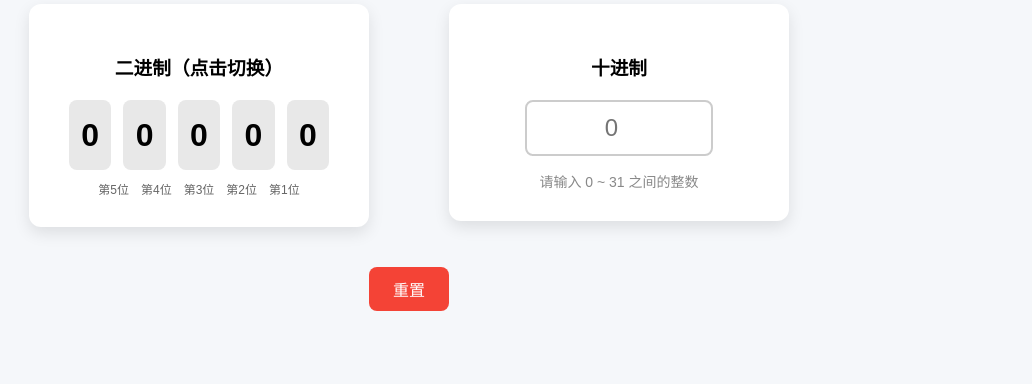
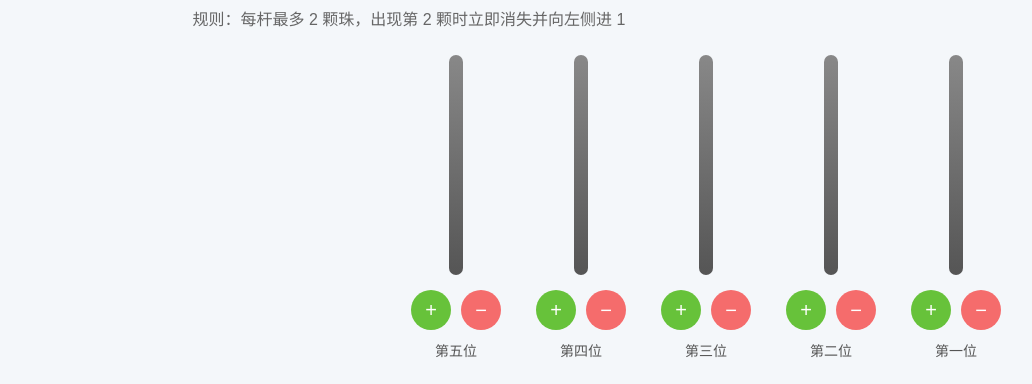
Before and after one commit to shuruihuang56-pixel/shuruihuang56-pixel.github.io, a plain HTML site: page index.html in a window 1280 px wide. Shown: the part 129-513 px from the top of the page, without its empty margins (231-1263 px from the left). Drawn offline with Linux system fonts and the light colour scheme.

Commit message:
Add files via upload

```diff
--- a/index.html
+++ b/index.html
@@ -2,103 +2,99 @@
 <html lang="zh-CN">
 <head>
 <meta charset="UTF-8">
-<title>二进制 ↔ 十进制互转</title>
+<title>二进制拨珠计数器（满二进一）</title>
 <style>
     body {
         font-family: "Microsoft YaHei", sans-serif;
-        background: #f5f7fa;
+        background: #f4f7fa;
         text-align: center;
-        padding-top: 40px;
+        padding: 40px;
     }
 
-    h2 {
+    h1 {
+        margin-bottom: 20px;
+    }
+
+    .rule {
+        margin-bottom: 25px;
+        color: #666;
+        font-size: 16px;
+    }
+
+    .abacus {
+        display: flex;
+        justify-content: flex-end; /* ✅ 第一位在最右 */
+        gap: 35px;
         margin-bottom: 30px;
     }
 
-    .container {
+    .rod {
         display: flex;
-        justify-content: center;
-        gap: 80px;
-        align-items: flex-start;
+        flex-direction: column;
+        align-items: center;
     }
 
-    .panel {
-        background: white;
-        padding: 30px 40px;
-        border-radius: 12px;
-        box-shadow: 0 6px 16px rgba(0,0,0,.1);
-        width: 260px;
+    .pole {
+        width: 14px;
+        height: 220px;
+        background: linear-gradient(#888, #555);
+        border-radius: 8px;
+        position: relative;
     }
 
-    .panel h3 {
-        margin-bottom: 20px;
-    }
-
-    /* 二进制位 */
-    .bits {
-        display: flex;
-        justify-content: center;
-        gap: 12px;
-    }
-
-    .bit {
+    .bead {
         width: 50px;
-        height: 70px;
-        background: #e8e8e8;
-        border-radius: 8px;
-        font-size: 32px;
-        font-weight: bold;
-        line-height: 70px;
-        cursor: pointer;
-        user-select: none;
-        transition: all 0.2s ease;
-    }
-
-    .bit.active {
-        background: #4a90e2;
-        color: white;
-    }
-
-    .labels {
-        display: flex;
-        justify-content: center;
-        gap: 12px;
-        margin-top: 10px;
-        font-size: 12px;
-        color: #666;
-    }
-
-    /* 十进制输入 */
-    .decimal-input {
-        width: 160px;
-        padding: 12px;
-        font-size: 24px;
-        text-align: center;
-        border-radius: 8px;
-        border: 2px solid #ccc;
-    }
-
-    .decimal-input:focus {
-        outline: none;
-        border-color: #4a90e2;
-    }
-
-    .hint {
-        margin-top: 15px;
-        font-size: 14px;
-        color: #888;
+        height: 50px;
+        background: #67c23a;
+        border-radius: 50%;
+        position: absolute;
+        left: 50%;
+        transform: translateX(-50%);
+        box-shadow: 0 6px 12px rgba(0,0,0,.3);
+        transition: top 0.4s ease, opacity 0.3s;
     }
 
     .controls {
-        margin-top: 40px;
+        margin-top: 15px;
+        display: flex;
+        gap: 10px;
     }
 
-    button {
-        padding: 10px 24px;
-        font-size: 16px;
+    .controls button {
+        width: 40px;
+        height: 40px;
+        border-radius: 50%;
+        border: none;
+        font-size: 20px;
+        cursor: pointer;
+    }
+
+    .plus { background: #67c23a; color: white; }
+    .minus { background: #f56c6c; color: white; }
+
+    .label {
+        margin-top: 10px;
+        font-size: 14px;
+        color: #555;
+    }
+
+    .binary-display {
+        font-size: 40px;
+        font-weight: bold;
+        letter-spacing: 10px;
+        margin-top: 20px;
+    }
+
+    .reset {
+        margin-top: 30px;
+    }
+
+    .reset-btn {
+        padding: 12px 30px;
+        font-size: 18px;
         border: none;
         border-radius: 8px;
-        background: #f44336;
+        background: #409eff;
         color: white;
         cursor: pointer;
     }
@@ -106,108 +102,126 @@
 </head>
 <body>
 
-<h2>🔁 二进制 ↔ 十进制互转练习</h2>
+<h1>二进制拨珠计数器</h1>
+<div class="rule">
+    规则：每杆最多 2 颗珠，出现第 2 颗时立即消失并向左侧进 1
+</div>
 
-<div class="container">
-    <!-- 二进制面板 -->
-    <div class="panel">
-        <h3>二进制（点击切换）</h3>
-        <div class="bits">
-            <div class="bit" data-index="4">0</div>
-            <div class="bit" data-index="3">0</div>
-            <div class="bit" data-index="2">0</div>
-            <div class="bit" data-index="1">0</div>
-            <div class="bit" data-index="0">0</div>
+<div class="abacus">
+    <!-- 第五位 -->
+    <div class="rod" data-index="4">
+        <div class="pole" id="pole4"></div>
+        <div class="controls">
+            <button class="plus" onclick="addOne(4)">+</button>
+            <button class="minus" onclick="subOne(4)">−</button>
         </div>
-        <div class="labels">
-            <span>第5位</span>
-            <span>第4位</span>
-            <span>第3位</span>
-            <span>第2位</span>
-            <span>第1位</span>
-        </div>
+        <div class="label">第五位</div>
     </div>
 
-    <!-- 十进制面板 -->
-    <div class="panel">
-        <h3>十进制</h3>
-        <input
-            type="number"
-            class="decimal-input"
-            id="decimalInput"
-            placeholder="0"
-            min="0"
-            max="31"
-        >
-        <div class="hint">请输入 0 ~ 31 之间的整数</div>
+    <!-- 第四位 -->
+    <div class="rod" data-index="3">
+        <div class="pole" id="pole3"></div>
+        <div class="controls">
+            <button class="plus" onclick="addOne(3)">+</button>
+            <button class="minus" onclick="subOne(3)">−</button>
+        </div>
+        <div class="label">第四位</div>
+    </div>
+
+    <!-- 第三位 -->
+    <div class="rod" data-index="2">
+        <div class="pole" id="pole2"></div>
+        <div class="controls">
+            <button class="plus" onclick="addOne(2)">+</button>
+            <button class="minus" onclick="subOne(2)">−</button>
+        </div>
+        <div class="label">第三位</div>
+    </div>
+
+    <!-- 第二位 -->
+    <div class="rod" data-index="1">
+        <div class="pole" id="pole1"></div>
+        <div class="controls">
+            <button class="plus" onclick="addOne(1)">+</button>
+            <button class="minus" onclick="subOne(1)">−</button>
+        </div>
+        <div class="label">第二位</div>
+    </div>
+
+    <!-- 第一位（最右） -->
+    <div class="rod" data-index="0">
+        <div class="pole" id="pole0"></div>
+        <div class="controls">
+            <button class="plus" onclick="addOne(0)">+</button>
+            <button class="minus" onclick="subOne(0)">−</button>
+        </div>
+        <div class="label">第一位</div>
     </div>
 </div>
 
-<div class="controls">
-    <button onclick="resetAll()">重置</button>
+<div class="binary-display" id="binaryDisplay">00000</div>
+
+<div class="reset">
+    <button class="reset-btn" onclick="resetAll()">一键重置</button>
 </div>
 
 <script>
-    const bits = document.querySelectorAll(".bit");
-    const decimalInput = document.getElementById("decimalInput");
+    let beads = [[], [], [], [], []]; // beads[0] = 第一位（最右）
 
-    let binary = [0, 0, 0, 0, 0]; // b1~b5
+    function updatePole(index) {
+        const pole = document.getElementById(`pole${index}`);
+        pole.innerHTML = "";
 
-    // 二进制 → 十进制
-    function calcDecimal() {
-        const dec = binary.reduce(
-            (sum, v, i) => sum + v * Math.pow(2, i),
-            0
-        );
-        decimalInput.value = dec;
-    }
-
-    // 十进制 → 二进制
-    function calcBinary(dec) {
-        if (dec < 0 || dec > 31) return;
-
-        for (let i = 0; i < 5; i++) {
-            binary[i] = (dec >> i) & 1;
-        }
-
-        updateBits();
-        calcDecimal();
-    }
-
-    // 更新二进制显示
-    function updateBits() {
-        bits.forEach(bit => {
-            const i = Number(bit.dataset.index);
-            bit.innerText = binary[i];
-            bit.classList.toggle("active", binary[i] === 1);
+        beads[index].forEach((_, i) => {
+            const bead = document.createElement("div");
+            bead.className = "bead";
+            bead.style.top = `${140 - i * 55}px`;
+            pole.appendChild(bead);
         });
     }
 
-    // 点击二进制位
-    bits.forEach(bit => {
-        bit.addEventListener("click", () => {
-            const i = Number(bit.dataset.index);
-            binary[i] = binary[i] === 0 ? 1 : 0;
-            updateBits();
-            calcDecimal();
-        });
-    });
+    function addOne(index) {
+        beads[index].push(1);
+        updatePole(index);
 
-    // 输入十进制
-    decimalInput.addEventListener("input", () => {
-        const val = Number(decimalInput.value);
-        if (!isNaN(val)) {
-            calcBinary(val);
+        // ✅ 满二进一
+        if (beads[index].length === 2) {
+            setTimeout(() => {
+                beads[index] = [];
+                updatePole(index);
+
+                if (index < 4) {
+                    addOne(index + 1); // 向左进位
+                }
+            }, 300);
         }
-    });
+
+        updateBinary();
+    }
+
+    function subOne(index) {
+        if (beads[index].length > 0) {
+            beads[index].pop();
+        }
+        updatePole(index);
+        updateBinary();
+    }
+
+    function updateBinary() {
+        const bits = beads.map(b => b.length % 2);
+        document.getElementById("binaryDisplay").innerText =
+            bits.slice().reverse().join("");
+    }
 
     function resetAll() {
-        binary = [0, 0, 0, 0, 0];
-        updateBits();
-        decimalInput.value = 0;
+        beads = [[], [], [], [], []];
+        for (let i = 0; i < 5; i++) {
+            updatePole(i);
+        }
+        updateBinary();
     }
 
-    updateBits();
+    resetAll();
 </script>
 
 </body>
```
